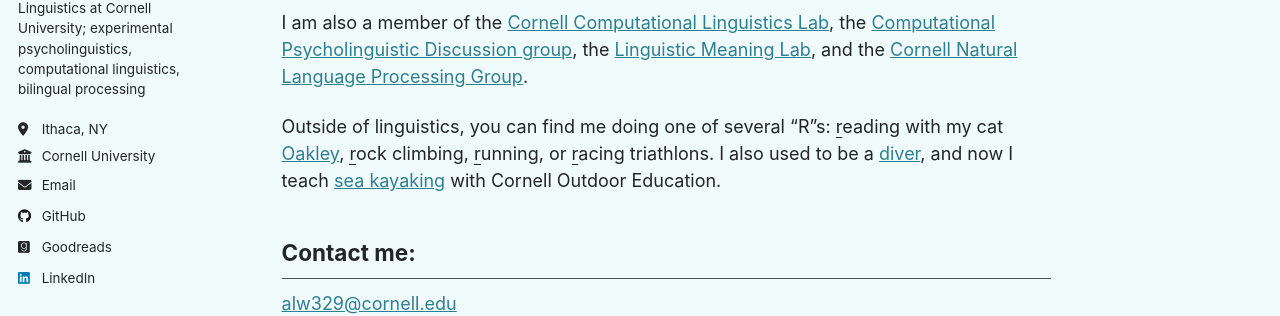
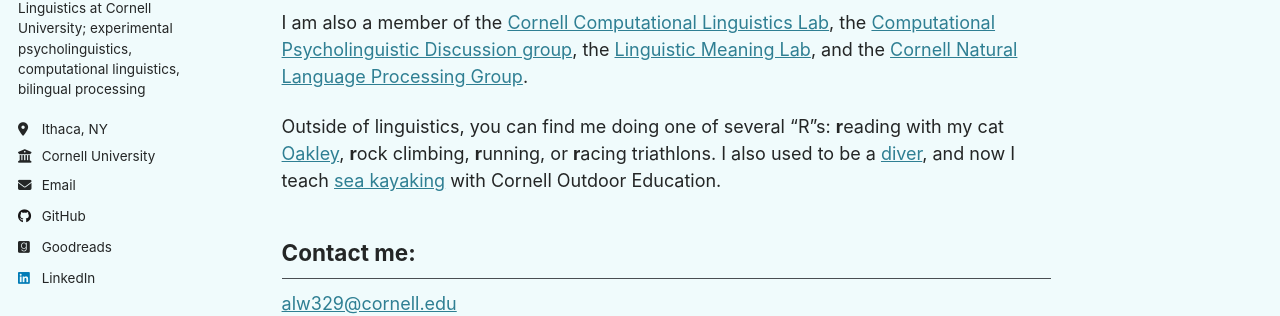
Before and after one commit to ashlynwinship/ashlynwinship.github.io, a Jekyll site: the page built from _pages/about.md, in a window 1280 px wide. Shown: the part 375-691 px from the top of the page. Built offline with Jekyll 4.4.1, drawn with Linux system fonts in a browser that asks for light colours.

```diff
--- a/_pages/about.md
+++ b/_pages/about.md
@@ -13,7 +13,7 @@ I am a third-year Ph.D student in the Department of Linguistics at Cornell, focu
 
 I am also a member of the <a target="_blank" rel="noopener" href="https://conf.ling.cornell.edu/compling/">Cornell Computational Linguistics Lab</a>, the <a target="_blank" rel="noopener" href="https://c-psyd.github.io/">Computational Psycholinguistic Discussion group</a>, the <a target="_blank" rel="noopener" href="https://lime-lab-cornell.github.io/">Linguistic Meaning Lab</a>, and the <a target="_blank" rel="noopner" href="https://nlp.cornell.edu/">Cornell Natural Language Processing Group</a>.
 
-Outside of linguistics, you can find me doing one of several "R"s: <u>r</u>eading with my cat <a target="_blank" rel="noopener" href="/files/IMG_0229.jpeg">Oakley</a>, <u>r</u>ock climbing, <u>r</u>unning, or <u>r</u>acing triathlons. I also used to be a <a target="_blank" rel="noopener" href="https://secure.meetcontrol.com/divemeets/system/profile.php?number=24901">diver</a>, and now I teach <a target="_blank" rel="noopener" href="https://scl.cornell.edu/coe/pe-courses/fall-pe-courses/paddling/intro-sea-kayak">sea kayaking</a> with Cornell Outdoor Education.
+Outside of linguistics, you can find me doing one of several "R"s: <b>r</b>eading with my cat <a target="_blank" rel="noopener" href="/files/IMG_0229.jpeg">Oakley</a>, <b>r</b>ock climbing, <b>r</b>unning, or <b>r</b>acing triathlons. I also used to be a <a target="_blank" rel="noopener" href="https://secure.meetcontrol.com/divemeets/system/profile.php?number=24901">diver</a>, and now I teach <a target="_blank" rel="noopener" href="https://scl.cornell.edu/coe/pe-courses/fall-pe-courses/paddling/intro-sea-kayak">sea kayaking</a> with Cornell Outdoor Education.
 
 ## Contact me:
 
```
